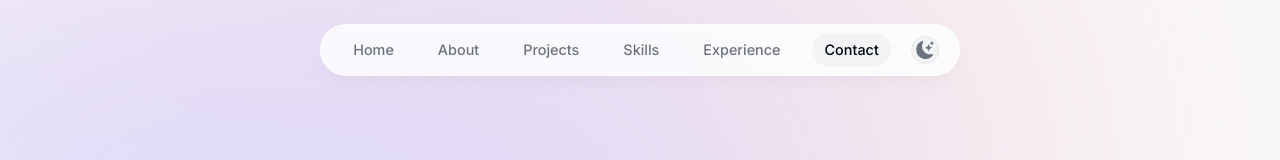
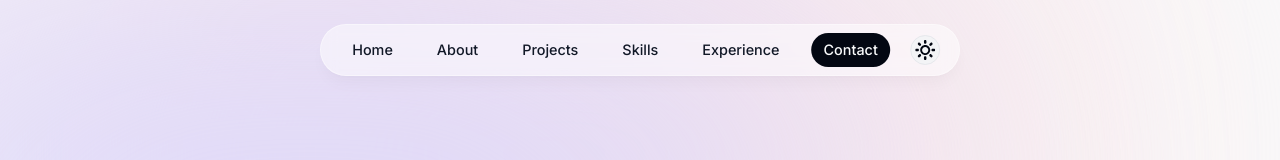
Before and after one commit to habibium/habibmollah-v2, a Next.js app: page / in a window 1280 px wide. Shown: the top 160 px of the page. Built offline with nearby package versions, Linux system fonts and the light colour scheme; no server answers.

Commit message:
style header and set initial theme to light

```diff
--- a/components/Header.tsx
+++ b/components/Header.tsx
@@ -14,12 +14,12 @@ export default function Header() {
   return (
     <header className="relative z-[999]">
       <motion.div
-        className="fixed left-1/2 top-0 h-[4.5rem] w-full rounded-none border border-white border-opacity-40 bg-white bg-opacity-80 shadow-lg shadow-black/[0.03] backdrop-blur-[0.5rem] dark:border-black/40 dark:bg-gray-950 dark:bg-opacity-75 sm:top-6 sm:h-[3.25rem] sm:w-[40rem] sm:rounded-full"
+        className="fixed left-1/2 top-0 h-[4.5rem] w-full rounded-none border border-white border-opacity-40 bg-white bg-opacity-50 shadow-lg shadow-black/[0.03] backdrop-blur-[0.5rem] dark:border-black/40 dark:bg-gray-950 dark:bg-opacity-50 sm:top-6 sm:h-[3.25rem] sm:w-[40rem] sm:rounded-full"
         initial={{ y: -100, x: "-50%", opacity: 0 }}
         animate={{ y: 0, x: "-50%", opacity: 1 }}
       ></motion.div>
       <nav className="fixed left-1/2 top-[0.15rem] flex h-12 -translate-x-1/2 py-2 sm:top-[1.7rem] sm:h-[initial] sm:py-0">
-        <ul className="flex w-[22rem] flex-wrap items-center justify-center gap-y-1 text-[0.9rem] font-medium text-gray-500 sm:w-[initial] sm:flex-nowrap sm:gap-5">
+        <ul className="flex w-[22rem] flex-wrap items-center justify-center gap-y-1 text-[0.9rem] font-medium sm:w-[initial] sm:flex-nowrap sm:gap-5">
           {links.map((link) => (
             <motion.li
               className="relative flex h-3/4 items-center justify-center"
@@ -29,9 +29,9 @@ export default function Header() {
             >
               <Link
                 className={clsx(
-                  "flex w-full items-center justify-center p-3 duration-300 hover:text-gray-950 dark:text-gray-400 dark:hover:text-gray-100",
+                  "flex w-full items-center justify-center p-3 text-gray-900 duration-300 hover:text-black dark:text-gray-300 dark:hover:text-gray-100",
                   {
-                    "!text-gray-950 dark:!text-gray-50":
+                    "!text-gray-50 dark:!text-gray-950":
                       activeSection === link.name,
                   },
                 )}
@@ -44,7 +44,7 @@ export default function Header() {
                 {link.name}
                 {activeSection === link.name && (
                   <motion.span
-                    className="absolute inset-0 -z-10 rounded-full bg-gray-100 dark:bg-gray-800"
+                    className="absolute inset-0 -z-10 rounded-full bg-gray-950 dark:bg-gray-50"
                     layoutId="activeSection"
                     transition={{
                       type: "spring",
--- a/contexts/theme-context.tsx
+++ b/contexts/theme-context.tsx
@@ -24,7 +24,7 @@ const ThemeContext = createContext<ThemeContextType | null>(null);
 export default function ThemeContextProvider({
   children,
 }: ThemeContextProviderProps) {
-  const [theme, setTheme] = useState<Theme>("dark");
+  const [theme, setTheme] = useState<Theme>("light");
 
   const toggleTheme = () => {
     if (theme === "light") {
```
